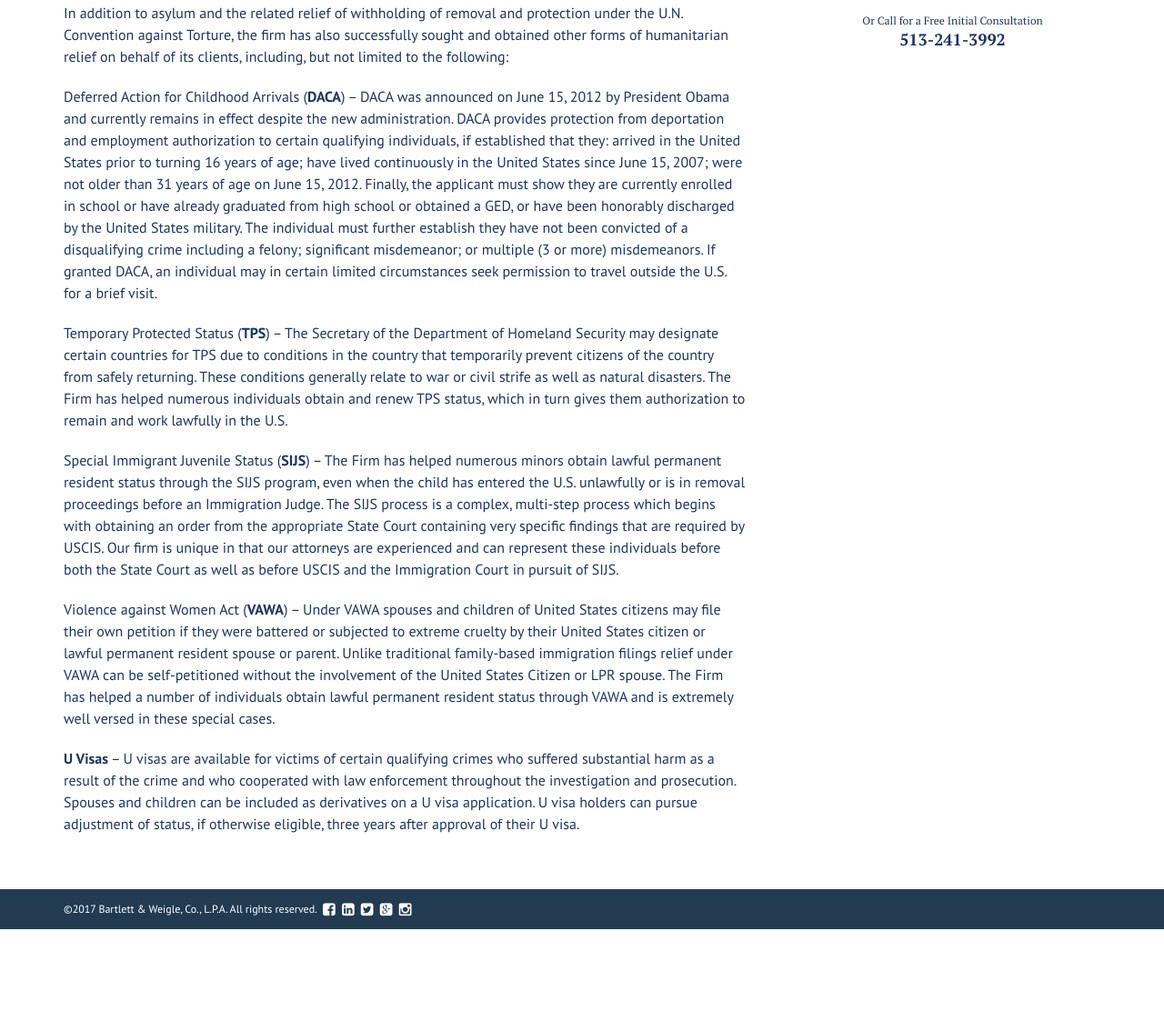
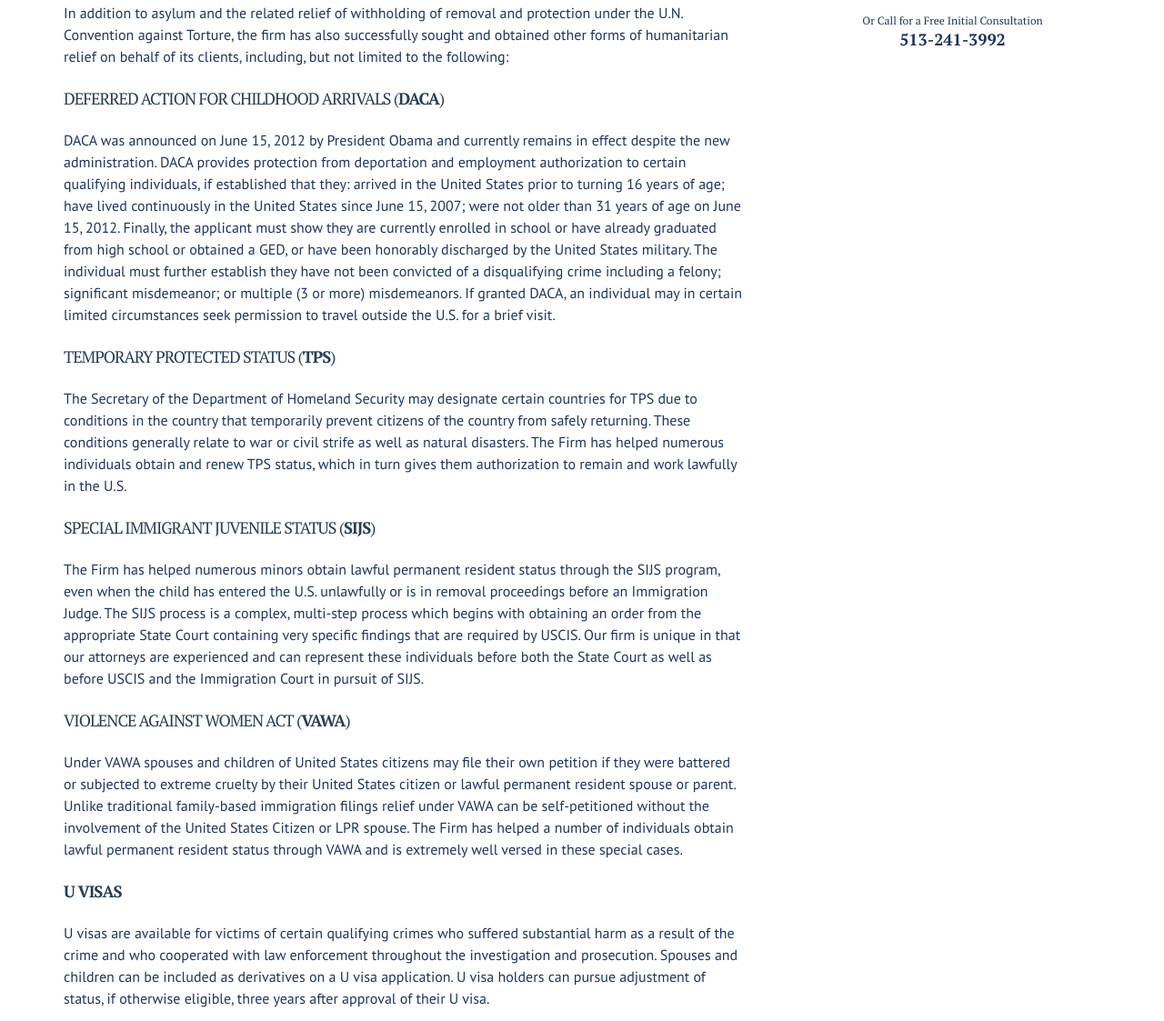
Before and after one commit to reversedout-creative/bartlett-weigle, a plain HTML site: page asylum_humanitarian_relief.html in a window 1280 px wide. Shown: the part 1094-2217 px from the top of the page at 91% size. Before the commit the page ends 2116 px from the top, so only its background shows below. Drawn offline with nearby package versions, Linux system fonts and the light colour scheme.

Commit message:
Add files via upload

```diff
--- a/asylum_humanitarian_relief.html
+++ b/asylum_humanitarian_relief.html
@@ -142,19 +142,24 @@
     	<div class="col-sm-8 internal-ctn">
         	<h2>An individual can request asylum in the U.S. if that individual has been persecuted or has a well-founded fear of future persecution in their home country on account of his or her political opinion; religion; race; nationality or membership in a particular social group.  Asylum protection can be sought affirmatively before the USCIS/Asylum Office or defensively before an Immigration Judge in removal proceedings.  Asylum should be filed within one year of an individual’s entry into the U.S. and an individual’s spouse and children within the U.S. can be included on the application.</h2>
 
-            <p>The firm has sought and obtained asylum for clients from all over the world, including Iran, Iraq, China, Honduras, El Salvador, Guatemala, Vietnam, Mauritania, Somalia, Uganda, Senegal, Cameroon, Kenya, Cuba, India, Liberia, the Democratic Republic of Congo and Pakistan just to name a few.   By maintaining up-to-date resources documenting instances of persecution in specific countries as well as the use of expert testimony, the Firm uses these resources to supplement the testimony of its clients.  Before each interview or hearing, an attorney fully prepares the client’s testimony and assembles and files all supporting evidence in a timely and proper manner.  The firm has also been successful in overturning previous asylum denials before the Board of Immigration Appeals and Federal Courts of Appeal.  </p>
+            <p>The firm has sought and obtained asylum for clients from all over the world, including Iran, Iraq, China, Honduras, El Salvador, Guatemala, Vietnam, Mauritania, Somalia, Uganda, Senegal, Cameroon, Kenya, Cuba, India, Liberia, the Democratic Republic of Congo and Pakistan just to name a few.   By maintaining up-to-date resources documenting instances of persecution in specific countries as well as the use of expert testimony, the Firm uses these resources to supplement the testimony of its clients.  Before each interview or hearing, an attorney fully prepares the client’s testimony and assembles and files all supporting evidence in a timely and proper manner.  The firm has also been successful in overturning previous asylum denials before the Board of Immigration Appeals and Federal Courts of Appeal.</p>
 
 				<p>In addition to asylum and the related relief of withholding of removal and protection under the U.N. Convention against Torture, the firm has also successfully sought and obtained other forms of humanitarian relief on behalf of its clients, including, but not limited to the following:</p>
 
-				<p>Deferred Action for Childhood Arrivals (<strong>DACA</strong>) – DACA was announced on June 15, 2012 by President Obama and currently remains in effect despite the new administration.  DACA provides protection from deportation and employment authorization to certain qualifying individuals, if established that they: arrived in the United States prior to turning 16 years of age; have lived continuously in the United States since June 15, 2007; were not older than 31 years of age on June 15, 2012. Finally, the applicant must show they are currently enrolled in school or have already graduated from high school or obtained a GED, or have been honorably discharged by the United States military. The individual must further establish they have not been convicted of a disqualifying crime including a felony; significant misdemeanor; or multiple (3 or more) misdemeanors.  If granted DACA, an individual may in certain limited circumstances seek permission to travel outside the U.S. for a brief visit.    </p>
+                <h5>Deferred Action for Childhood Arrivals (<strong>DACA</strong>)</h5>
+                <p>DACA was announced on June 15, 2012 by President Obama and currently remains in effect despite the new administration.  DACA provides protection from deportation and employment authorization to certain qualifying individuals, if established that they: arrived in the United States prior to turning 16 years of age; have lived continuously in the United States since June 15, 2007; were not older than 31 years of age on June 15, 2012. Finally, the applicant must show they are currently enrolled in school or have already graduated from high school or obtained a GED, or have been honorably discharged by the United States military. The individual must further establish they have not been convicted of a disqualifying crime including a felony; significant misdemeanor; or multiple (3 or more) misdemeanors.  If granted DACA, an individual may in certain limited circumstances seek permission to travel outside the U.S. for a brief visit.</p>
 
-				<p>Temporary Protected Status (<strong>TPS</strong>) – The Secretary of the Department of Homeland Security may designate certain countries for TPS due to conditions in the country that temporarily prevent citizens of the country from safely returning.  These conditions generally relate to war or civil strife as well as natural disasters.  The Firm has helped numerous individuals obtain and renew TPS status, which in turn gives them authorization to remain and work lawfully in the U.S.  </p>
+                <h5>Temporary Protected Status (<strong>TPS</strong>)</h5>
+                <p>The Secretary of the Department of Homeland Security may designate certain countries for TPS due to conditions in the country that temporarily prevent citizens of the country from safely returning.  These conditions generally relate to war or civil strife as well as natural disasters.  The Firm has helped numerous individuals obtain and renew TPS status, which in turn gives them authorization to remain and work lawfully in the U.S.</p>
 
-				<p>Special Immigrant Juvenile Status (<strong>SIJS</strong>) – The Firm has helped numerous minors obtain lawful permanent resident status through the SIJS program, even when the child has entered the U.S. unlawfully or is in removal proceedings before an Immigration Judge.  The SIJS process is a complex, multi-step process which begins with obtaining an order from the appropriate State Court containing very specific findings that are required by USCIS.  Our firm is unique in that our attorneys are experienced and can represent these individuals before both the State Court as well as before USCIS and the Immigration Court in pursuit of SIJS.   </p>
+                <h5>Special Immigrant Juvenile Status (<strong>SIJS</strong>)</h5>
+                <p>The Firm has helped numerous minors obtain lawful permanent resident status through the SIJS program, even when the child has entered the U.S. unlawfully or is in removal proceedings before an Immigration Judge.  The SIJS process is a complex, multi-step process which begins with obtaining an order from the appropriate State Court containing very specific findings that are required by USCIS.  Our firm is unique in that our attorneys are experienced and can represent these individuals before both the State Court as well as before USCIS and the Immigration Court in pursuit of SIJS.</p>
 
-				<p>Violence against Women Act (<strong>VAWA</strong>) – Under VAWA spouses and children of United States citizens may file their own petition if they were battered or subjected to extreme cruelty by their United States citizen or lawful permanent resident spouse or parent. Unlike traditional family-based immigration filings relief under VAWA can be self-petitioned without the involvement of the United States Citizen or LPR spouse.   The Firm has helped a number of individuals obtain lawful permanent resident status through VAWA and is extremely well versed in these special cases.  </p>
+                <h5>Violence against Women Act (<strong>VAWA</strong>)</h5>
+                <p>Under VAWA spouses and children of United States citizens may file their own petition if they were battered or subjected to extreme cruelty by their United States citizen or lawful permanent resident spouse or parent. Unlike traditional family-based immigration filings relief under VAWA can be self-petitioned without the involvement of the United States Citizen or LPR spouse.   The Firm has helped a number of individuals obtain lawful permanent resident status through VAWA and is extremely well versed in these special cases.</p>
 
-				<p><strong>U Visas</strong> – U visas are available for victims of certain qualifying crimes who suffered substantial harm as a result of the crime and who cooperated with law enforcement throughout the investigation and prosecution. Spouses and children can be included as derivatives on a U visa application.  U visa holders can pursue adjustment of status, if otherwise eligible, three years after approval of their U visa.  </p>
+                <h5><strong>U Visas</strong></h5>
+                <p>U visas are available for victims of certain qualifying crimes who suffered substantial harm as a result of the crime and who cooperated with law enforcement throughout the investigation and prosecution. Spouses and children can be included as derivatives on a U visa application.  U visa holders can pursue adjustment of status, if otherwise eligible, three years after approval of their U visa.</p>
         </div>
 
 
```
